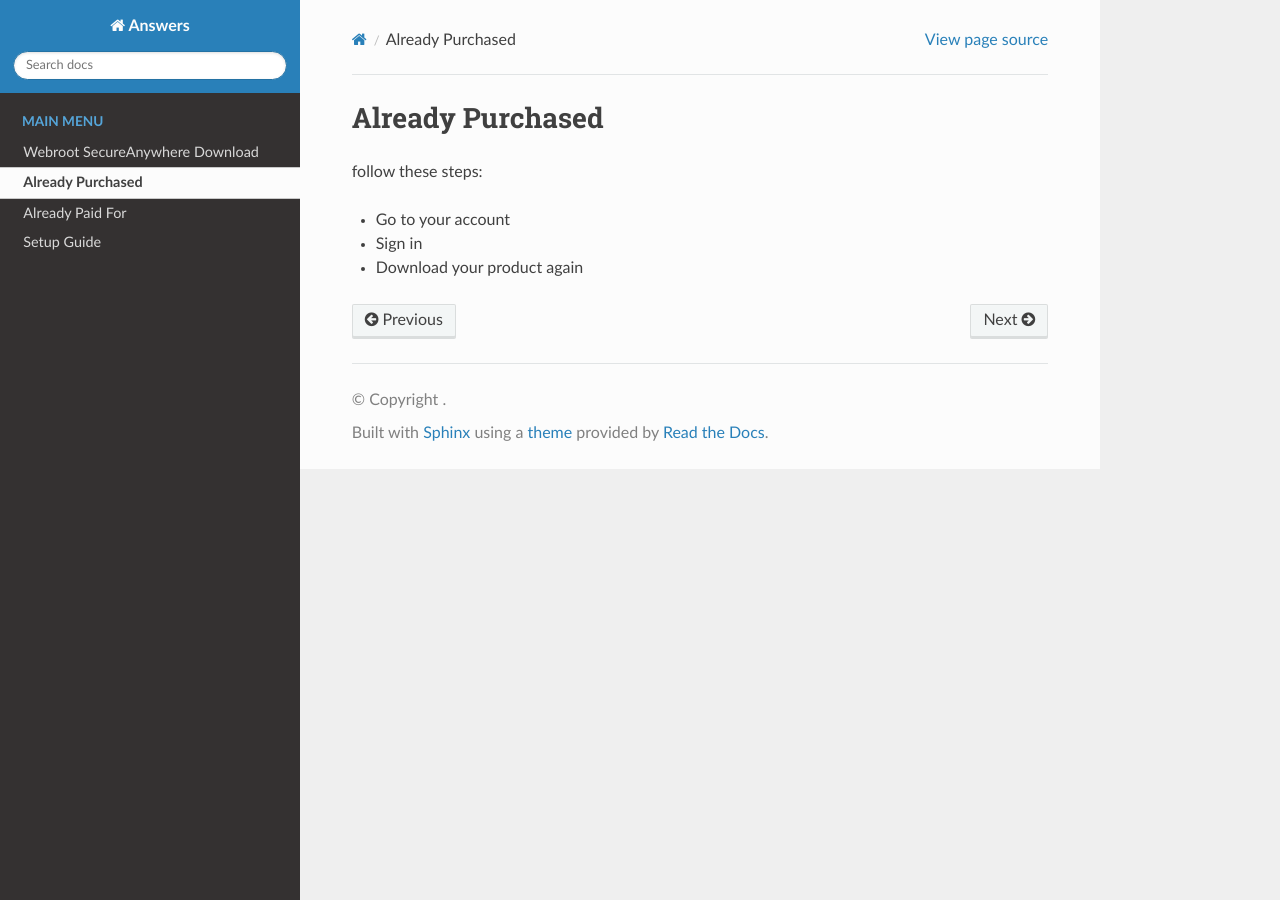
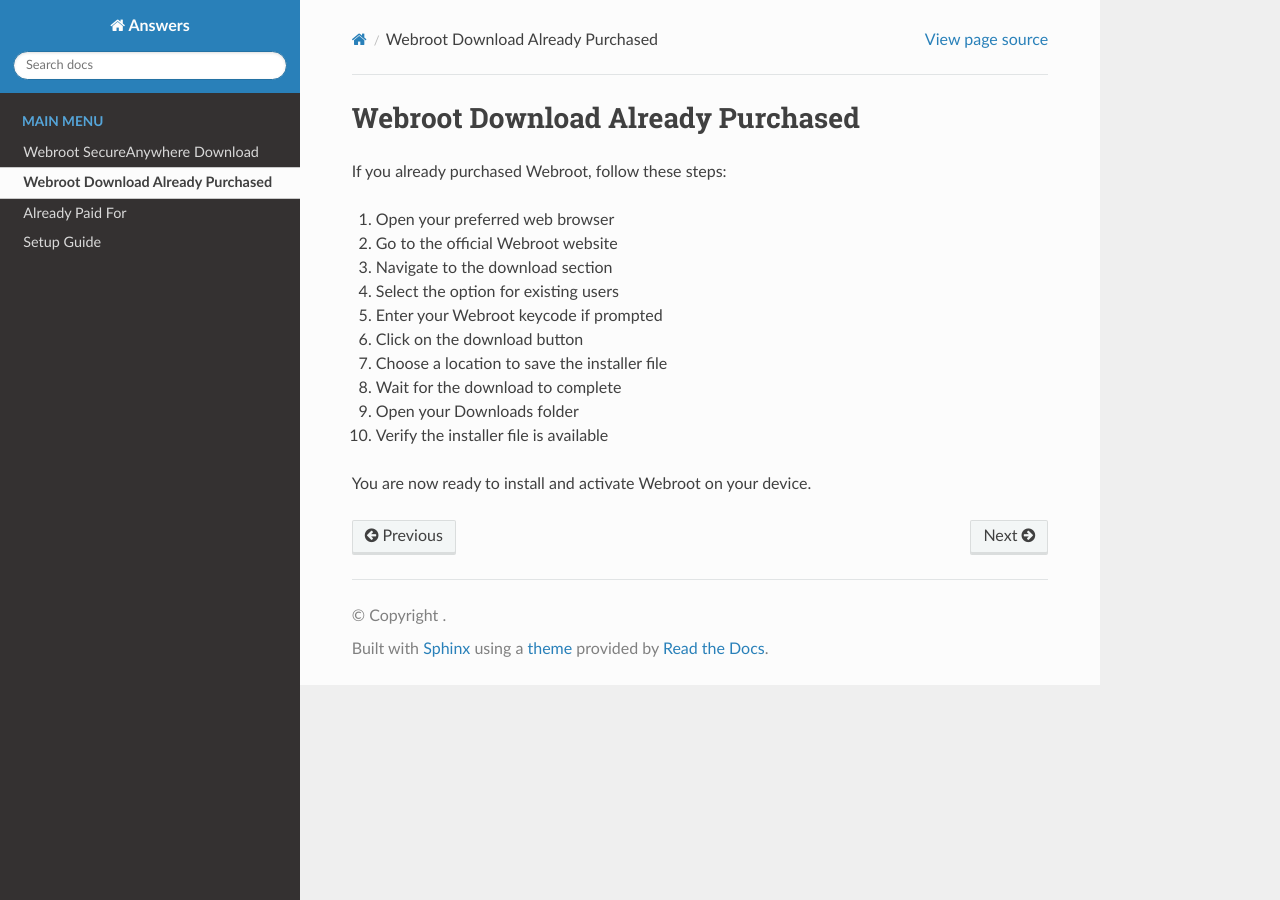
Before and after one commit to Lucilelloyd/Answers, a Sphinx documentation site: the page built from docs/download.rst, in a window 1280 px wide. Built offline with Sphinx 7.4.7 and the Read the Docs theme 3.1.0, drawn with Linux system fonts in a browser that asks for light colours.

Commit message:
Update download.rst

```diff
--- a/docs/download.rst
+++ b/docs/download.rst
@@ -1,8 +1,17 @@
-Already Purchased
+Webroot Download Already Purchased
 ==================================
 
-follow these steps:
+If you already purchased Webroot, follow these steps:
 
-- Go to your account
-- Sign in
-- Download your product again
+1. Open your preferred web browser
+2. Go to the official Webroot website
+3. Navigate to the download section
+4. Select the option for existing users
+5. Enter your Webroot keycode if prompted
+6. Click on the download button
+7. Choose a location to save the installer file
+8. Wait for the download to complete
+9. Open your Downloads folder
+10. Verify the installer file is available
+
+You are now ready to install and activate Webroot on your device.
```
